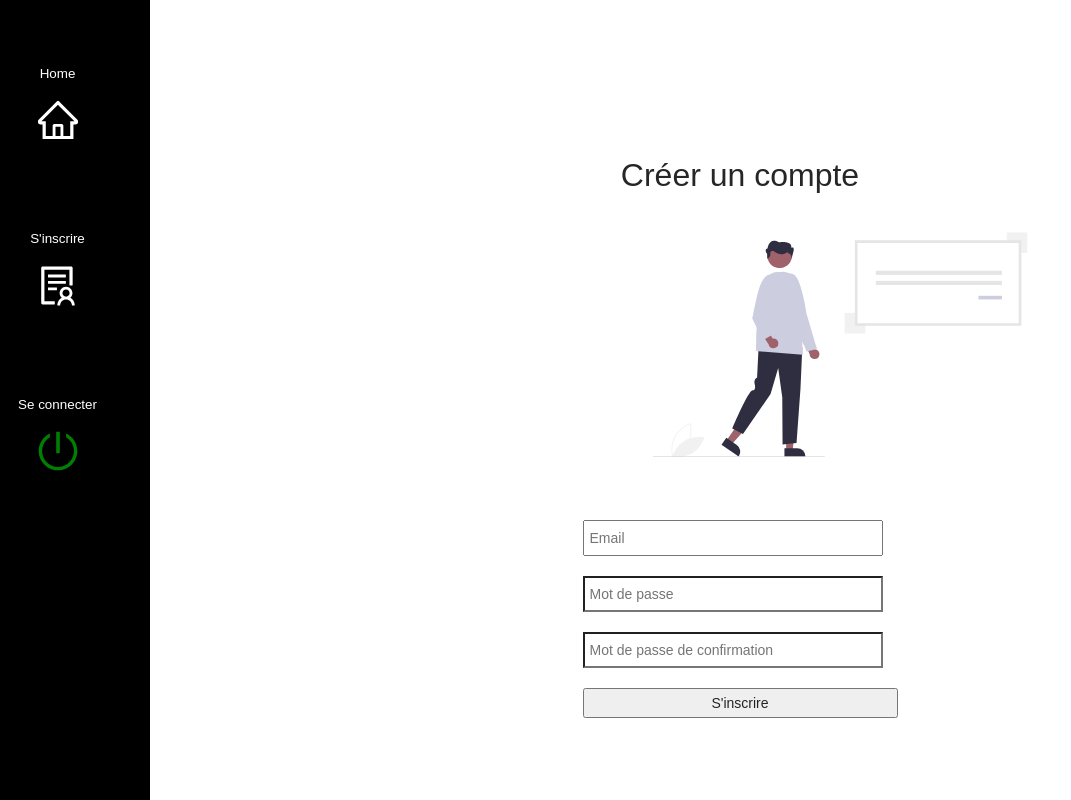
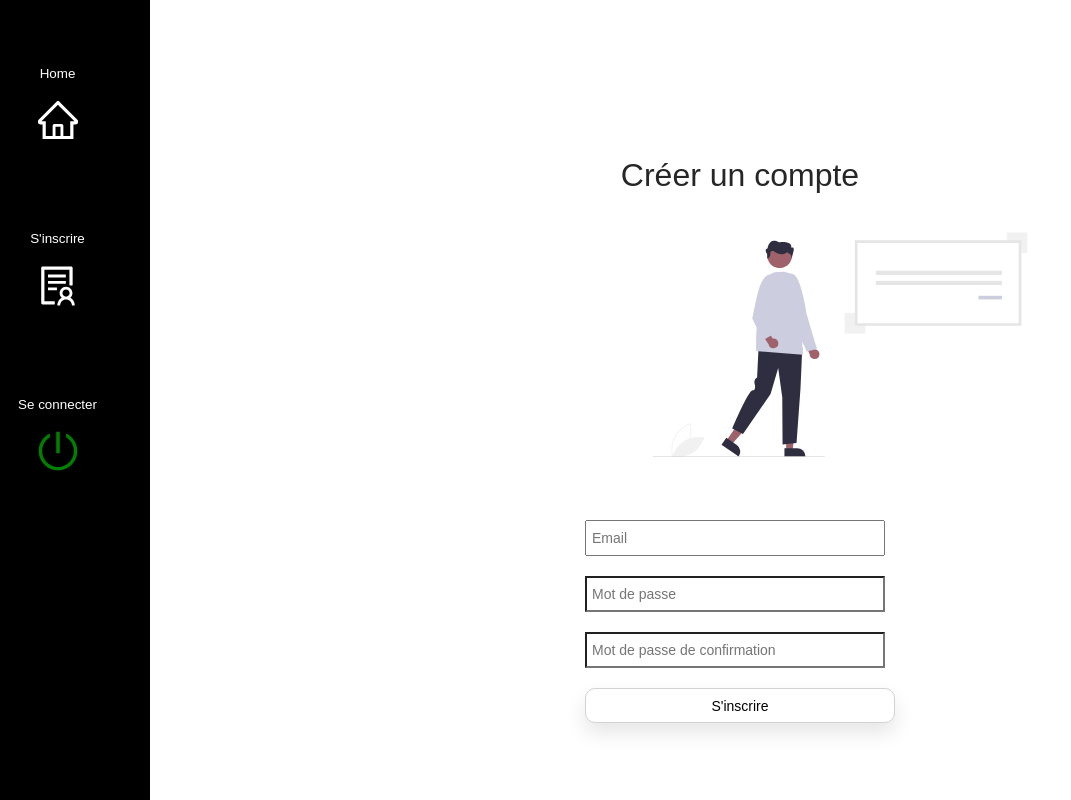
Before and after one commit to meltek13/Immo_agency_react, a React (Create React App) app: page /signUp in a window 1280 px wide. Shown: the whole page, without its empty margins (0-1071 px from the left). Built offline with nearby package versions, Linux system fonts and the light colour scheme.

Commit message:
added: img view signin

```diff
--- a/src/pages/sign_up/index.jsx
+++ b/src/pages/sign_up/index.jsx
@@ -60,7 +60,7 @@ const SignUp = () => {
         <input className="input-log" type="Email" name="Email" placeholder="Email" value={email} onChange={(e) => setEmail(e.target.value)} />
         <input className="input-log" type="Password" name="Password" placeholder="Mot de passe" value={password} onChange={(e) => setPassword(e.target.value)} />
         <input className="input-log" type="Password" name="Password" placeholder="Mot de passe de confirmation"  onChange={(e) => setConfirmPassword(e.target.value)} />
-        <button className="button-log" type="submit" onClick={fetchFunction} >S'inscrire</button>
+        <button className="btn-signin" type="submit" onClick={fetchFunction} >S'inscrire</button>
       </form>
     </div>
     </>
--- a/src/pages/sign_up/sign_up.css
+++ b/src/pages/sign_up/sign_up.css
@@ -32,3 +32,23 @@
   top: 50px;
   left: 100px;
 }
+.btn-signin {
+  position: relative;
+
+  color: black;
+  height: 35px;
+  width: 310px;
+  cursor: pointer;
+  background-color: white;
+  outline: none;
+  border-radius: 10px;
+  border: 1px solid lightgray;
+  padding-left: 10px;
+  padding-right: 10px;
+  box-shadow: 0 10px 20px rgba(0, 0, 0, 0.100);
+  transition: all 250ms ease-in-out;
+}
+.btn-signin:hover{
+  background-color: black;
+  color: white;
+}
```
